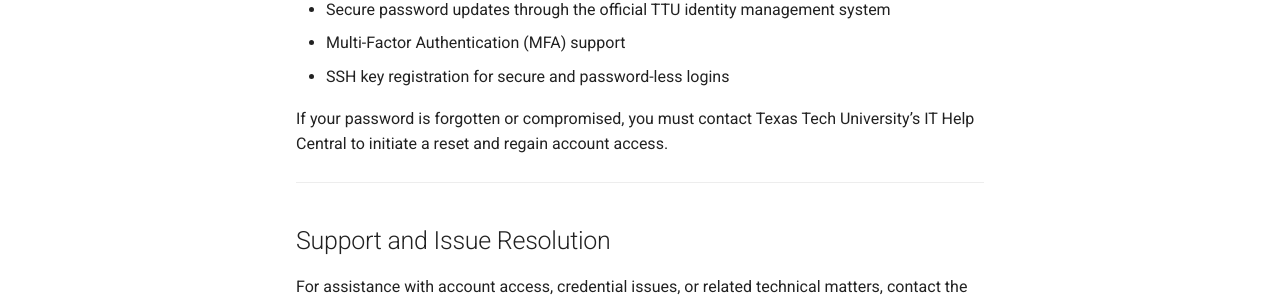
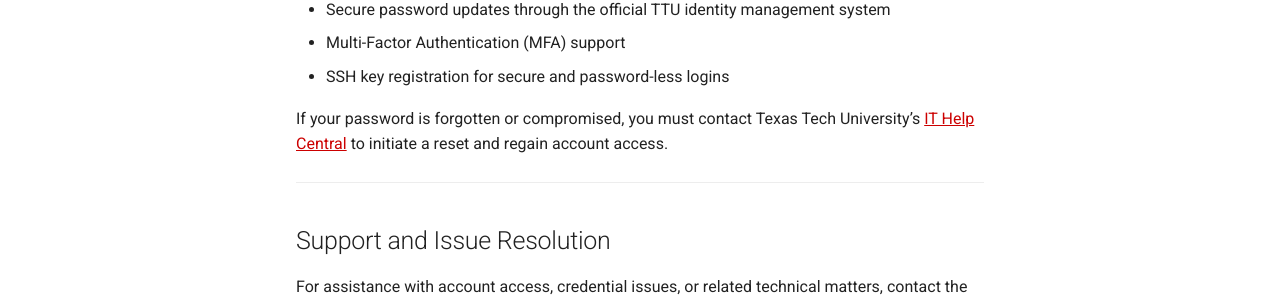
Before and after one commit to nsfcac/repacss-user-guide, an MkDocs documentation site: the page built from docs/account/index.md, in a window 1280 px wide and 1017 px high. Shown: the part 568-870 px from the top of the window. Built offline with MkDocs 1.6.1 and Material for MkDocs 9.7.7, drawn with Linux system fonts in a browser that asks for light colours; comment, search, counter and statistics services are not loaded; part of the change alters nothing that is shown.

```diff
--- a/docs/account/index.md
+++ b/docs/account/index.md
@@ -15,7 +15,7 @@ Secure authentication is required for all user interactions with the REPACSS sys
 - Multi-Factor Authentication (MFA) support
 - SSH key registration for secure and password-less logins
 
-If your password is forgotten or compromised, you must contact Texas Tech University’s IT Help Central to initiate a reset and regain account access.
+If your password is forgotten or compromised, you must contact Texas Tech University’s [IT Help Central](https://askit.ttu.edu/sp) to initiate a reset and regain account access.
 
 ---
 
```
